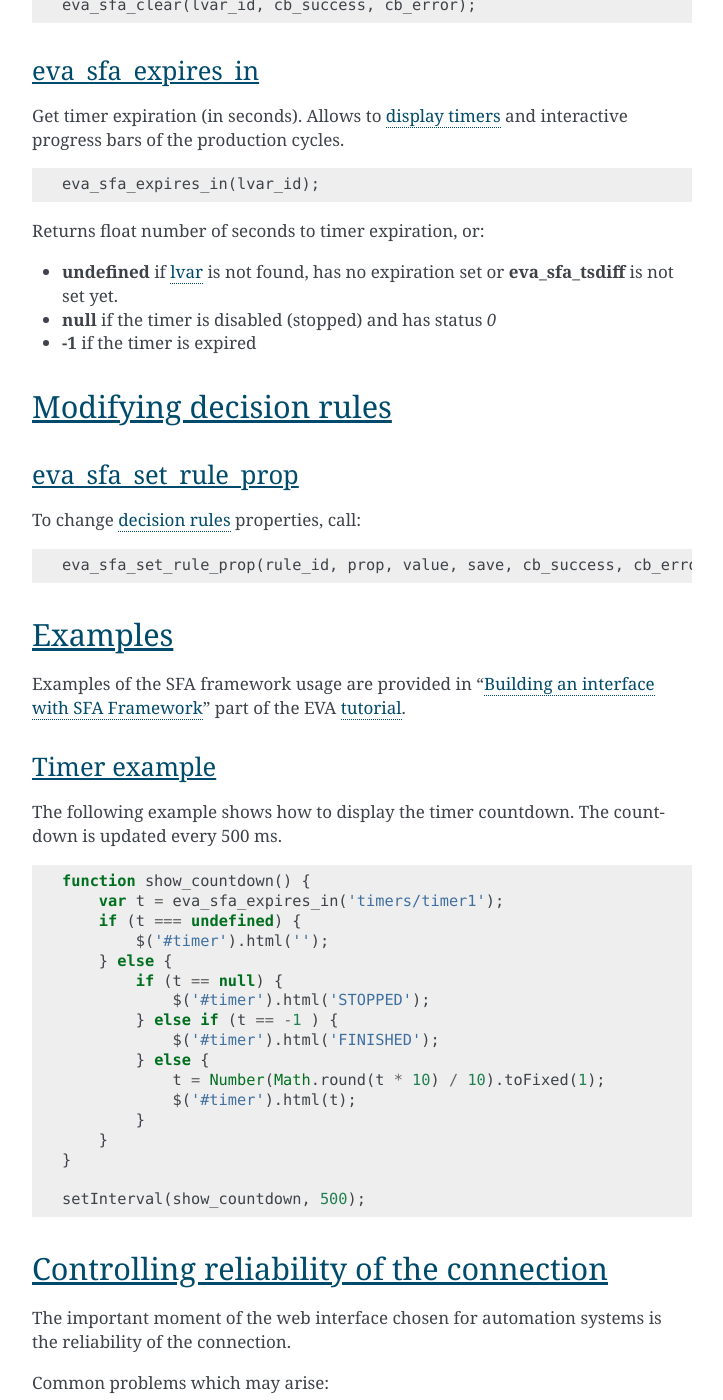
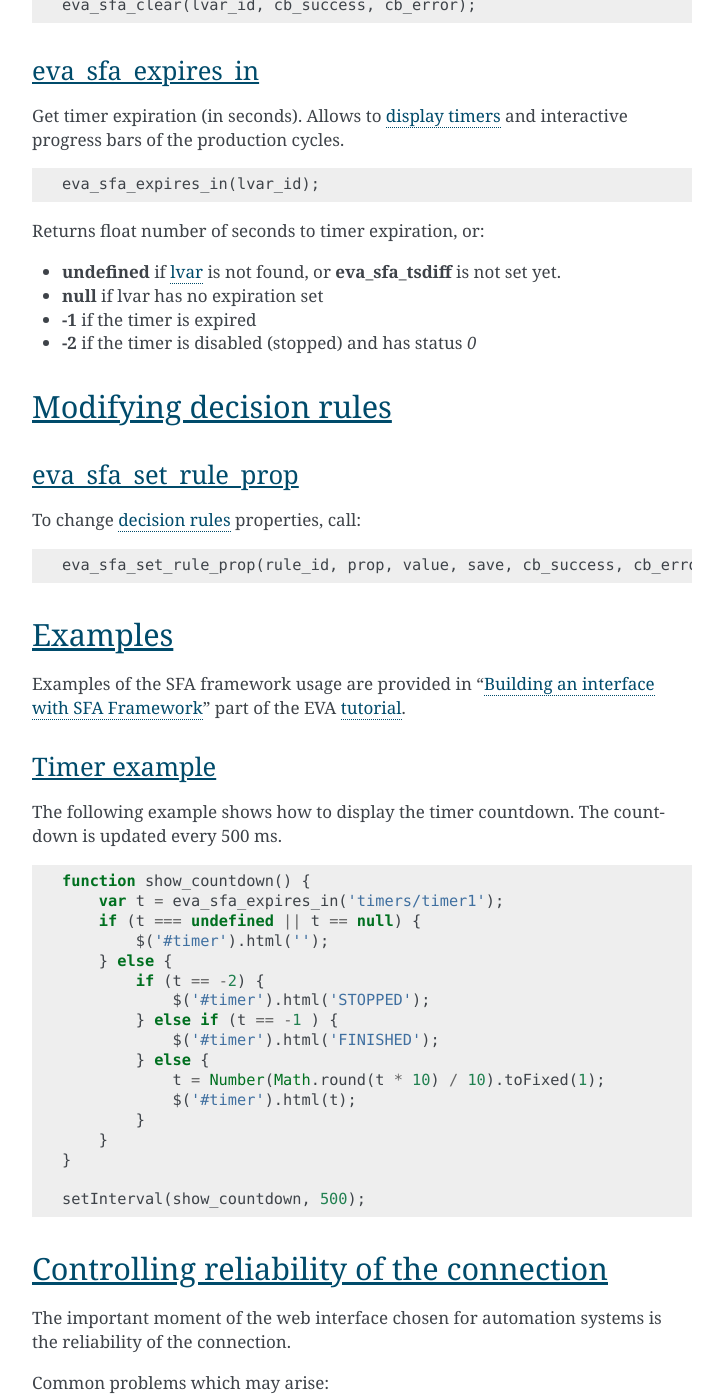
Before and after one commit to alttch/eva3, a Sphinx documentation site: the page built from doc/sfa/sfa_framework.rst, in a window 1280 px wide and 1400 px high, scrolled down 8500 px. Shown: the whole window, without its empty margins (388-1111 px from the left). Built offline with Sphinx 7.4.7, drawn with Linux system fonts in a browser that asks for light colours.

Commit message:
return code if timer stopped

```diff
--- a/doc/sfa/sfa_framework.rst
+++ b/doc/sfa/sfa_framework.rst
@@ -411,11 +411,12 @@ cycles.
 
 Returns float number of seconds to timer expiration, or:
 
-* **undefined** if :ref:`lvar<lvar>` is not found, has no expiration set or
-  **eva_sfa_tsdiff** is not set yet.
+* **undefined** if :ref:`lvar<lvar>` is not found, or **eva_sfa_tsdiff** is not
+  set yet.
+* **null** if lvar has no expiration set
 
-* **null** if the timer is disabled (stopped) and has status *0*
 * **-1** if the timer is expired
+* **-2** if the timer is disabled (stopped) and has status *0*
 
 Modifying decision rules
 ------------------------
@@ -447,10 +448,10 @@ is updated every 500 ms.
 
     function show_countdown() {
         var t = eva_sfa_expires_in('timers/timer1');
-        if (t === undefined) {
+        if (t === undefined || t == null) {
             $('#timer').html('');
         } else {
-            if (t == null) {
+            if (t == -2) {
                 $('#timer').html('STOPPED');
             } else if (t == -1 ) {
                 $('#timer').html('FINISHED');
```
Also changed, not shown: 1 other file.
